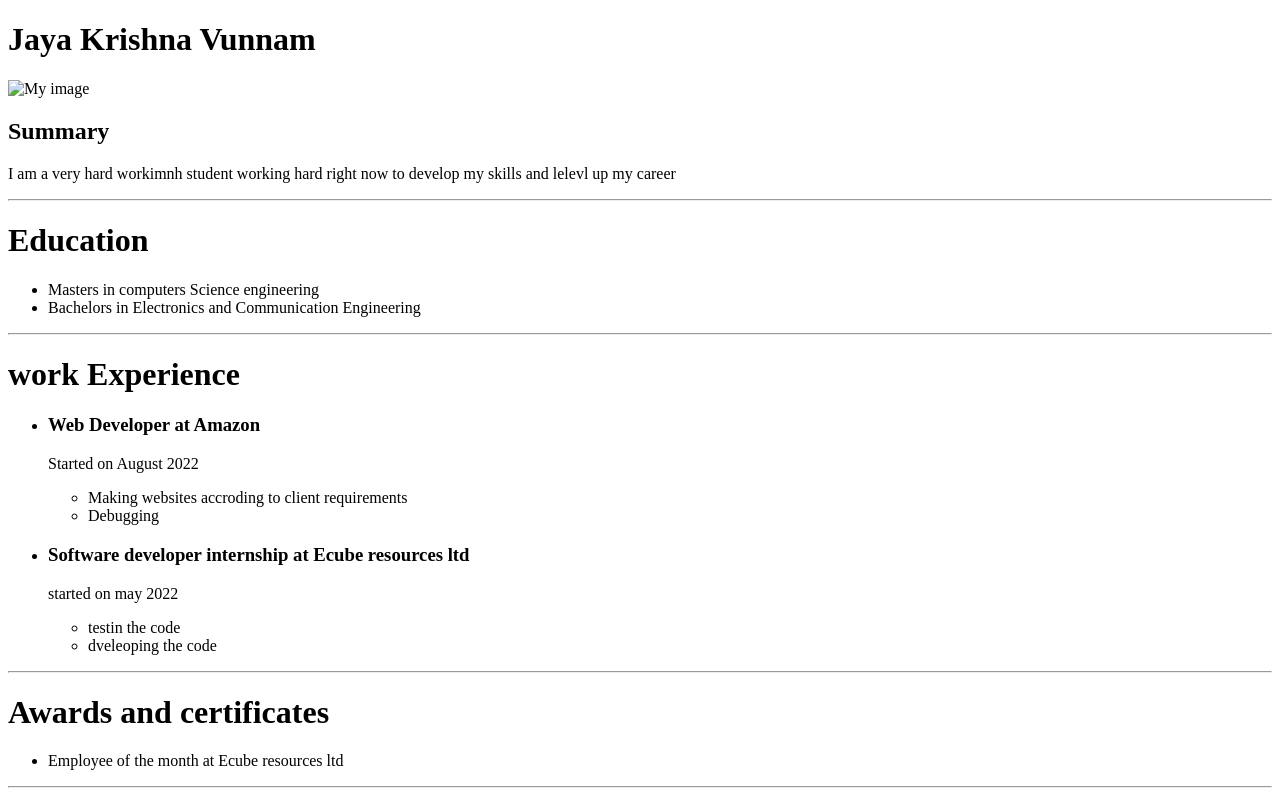
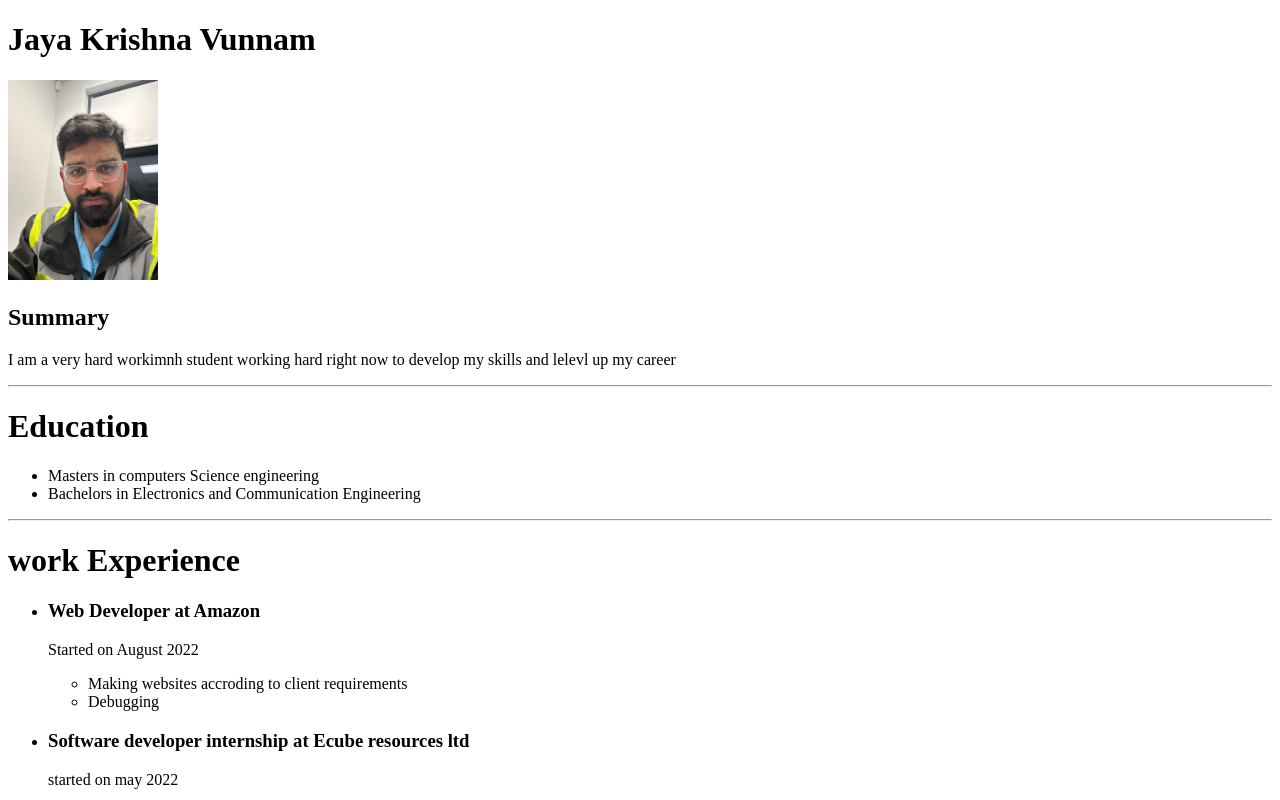
Before and after one commit to jkvunnam/My-Portfolio, a plain HTML site: page index.html in a window 1280 px wide. Shown: the top 800 px of the page. Drawn offline with Linux system fonts and the light colour scheme.

Commit message:
Update index.html

```diff
--- a/index.html
+++ b/index.html
@@ -7,7 +7,7 @@
 </head>
 <body>
     <h1>Jaya Krishna Vunnam</h1>
-    <img src="./images/Image.jpeg" alt="My image" height="200px">
+    <img src="./Image.jpeg" alt="My image" height="200px">
     <h2>Summary</h2>
     <p>I am a very hard workimnh student working hard right now to develop my skills and lelevl up my career</p>
     <hr>
```
